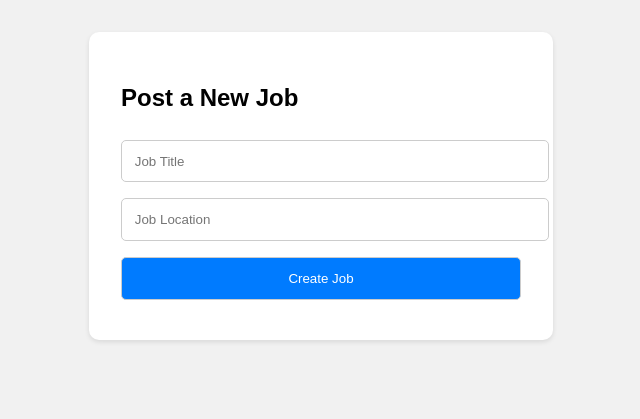
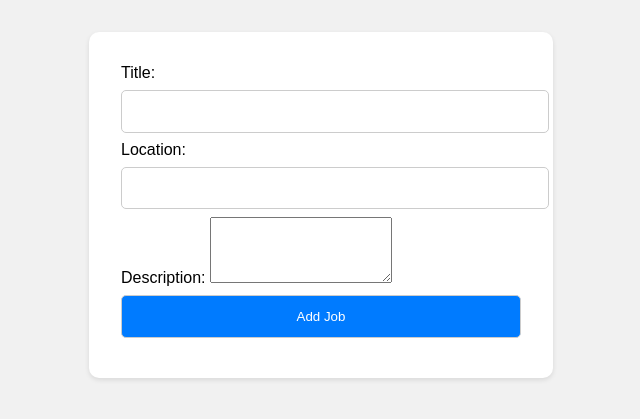
Before and after one commit to aanandahero/leapfrog-DevOps, a Flask app: page /add-job in a window 1280 px wide. Shown: the top 419 px of the page, without its empty margins (319-959 px from the left). Run offline with Flask 3, Linux system fonts and the light colour scheme.

Commit message:
eighth commit

```diff
--- a/templates/add_job.html
+++ b/templates/add_job.html
@@ -10,11 +10,18 @@
     </style>
 </head>
 <body>
-    <form method="POST">
-        <h2>Post a New Job</h2>
-        <input type="text" name="title" placeholder="Job Title" required />
-        <input type="text" name="location" placeholder="Job Location" required />
-        <button type="submit">Create Job</button>
+    <form method="post">
+        <label>Title:</label>
+        <input type="text" name="title" required><br>
+
+        <label>Location:</label>
+        <input type="text" name="location" required><br>
+
+        <label>Description:</label>
+        <textarea name="description" rows="4" required></textarea><br>
+
+        <button type="submit">Add Job</button>
     </form>
+
 </body>
 </html>
```
Also changed, not shown: templates/edit_job.html (+11 -4 lines), instance/jobs.db.
